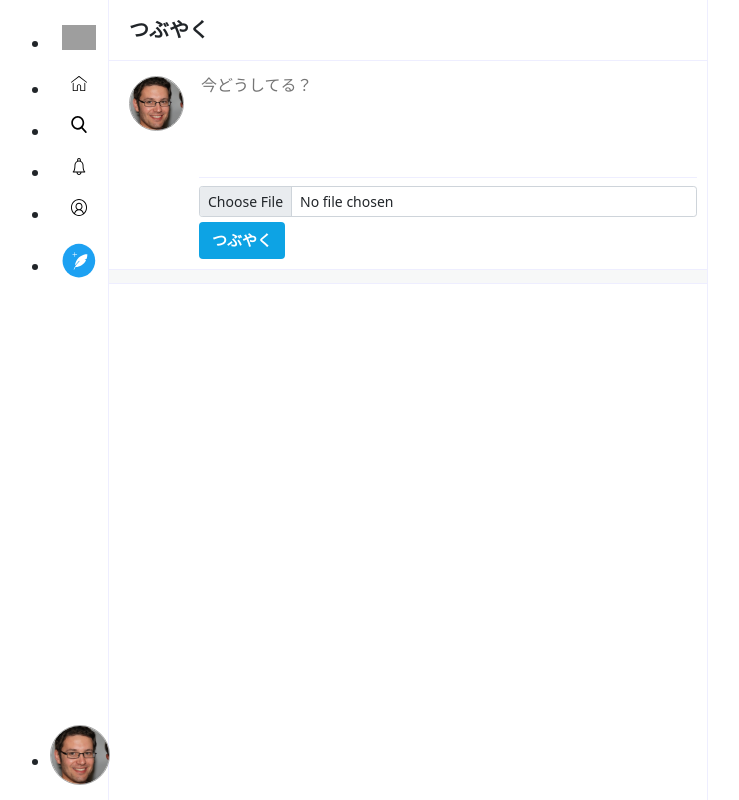
After one commit to Nishigaki2706/TwitterClone2_TECH-i.s., a PHP site: page /post.php in a window 1280 px wide. The commit adds this page. Shown: the whole page, without its empty margins (277-1016 px from the left). Run offline with PHP 8.4, Linux system fonts and the light colour scheme; grey boxes are pictures that could not be loaded.

```diff
--- a/View/css/style.css
+++ b/View/css/style.css
@@ -353,3 +353,17 @@ body.signup{
     margin-right: 30px;
     color: #778;
 }
+
+/*
+検索
+****/
+
+.search .search-area {
+display: flex;
+padding: 15px;
+}
+.search .search-area input {
+width: 70%;
+max-width: 300px;
+margin-right: 10px;
+}
--- /dev/null
+++ b/View/post.php
@@ -0,0 +1,45 @@
+<?php
+
+//設定関連を読み込む
+include_once('../config.php');
+//便利な関数を読み込む
+include_once('../util.php');
+
+?>
+<!DOCTYPE html>
+<html lang="ja">
+<head>
+    <?php include_once('../View/common/head.php'); ?>
+    <title>つぶやき画面/twitterクローン</title>
+    <meta name="description"content="つぶやき画面です">
+</head>
+<body class="home">
+    <div class="container">
+    <?php include_once('../View/common/side.php'); ?>
+        <div class="main">
+            <div class="main-header">
+                <h1>つぶやく</h1>
+            </div>
+            <div class="tweet-post">
+                <div class="my-icon">
+                    <img src="<?php echo HOME_URL;?>/View/img_uploaded/user/sample-person.jpg" alt="" class="">
+                </div>
+                <div class="input-area">
+                    <form action="post.php" method="post" enctype="multipart/form-data">
+                        <textarea name="body" placeholder="今どうしてる？" maxlength="140"></textarea>
+                        <div class="bottom-area"></div>
+                            <div class="mb-o">
+                                <input type="file" name="image" class="form-control form-control-sm">
+                            </div>
+                            <button class="btn" type="submit">つぶやく</button>
+                    </form>
+                </div>
+            </div>
+            <!-- 仕切りエリア -->
+            <div class="ditch"></div>
+        </div>
+    </div>
+    <?php include_once('../View/common/foot.php'); ?>
+</body>
+
+</html>
```
Also changed, not shown: View/search.php (added, +78 -0 lines).
